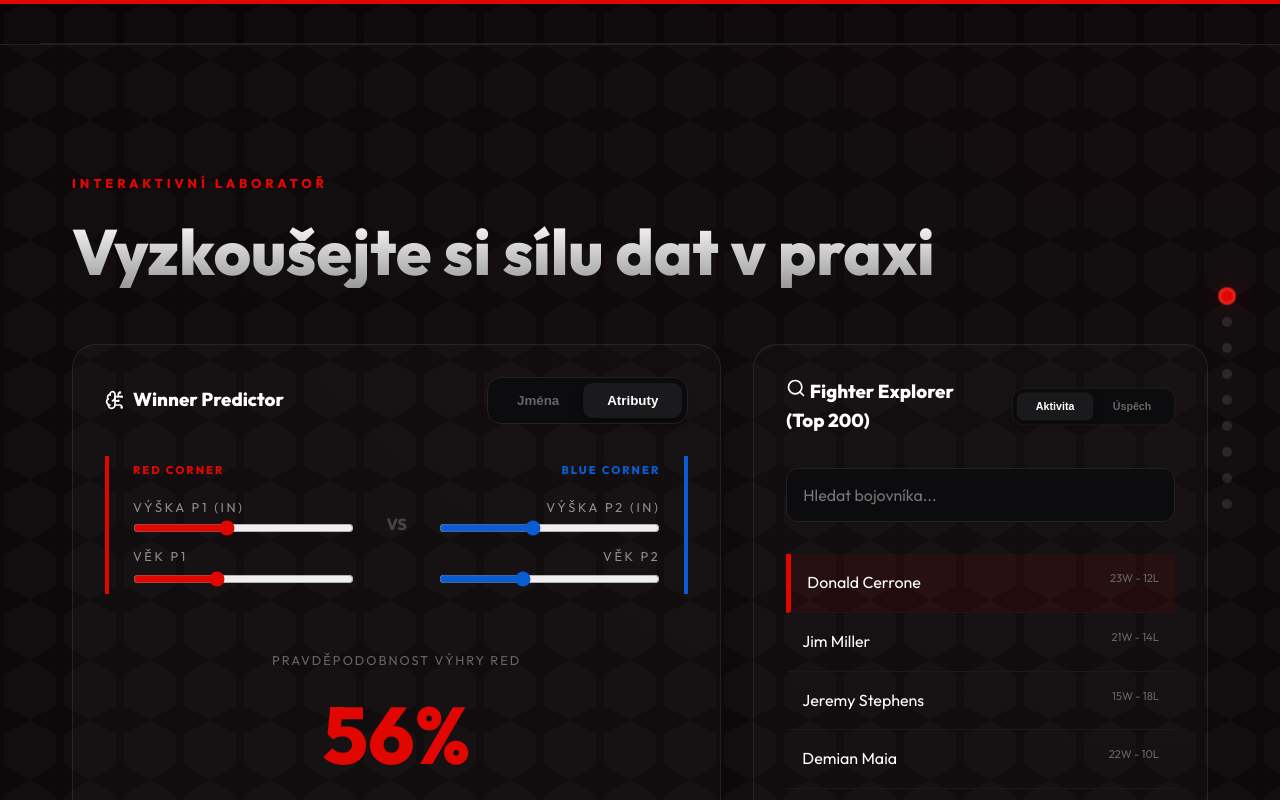
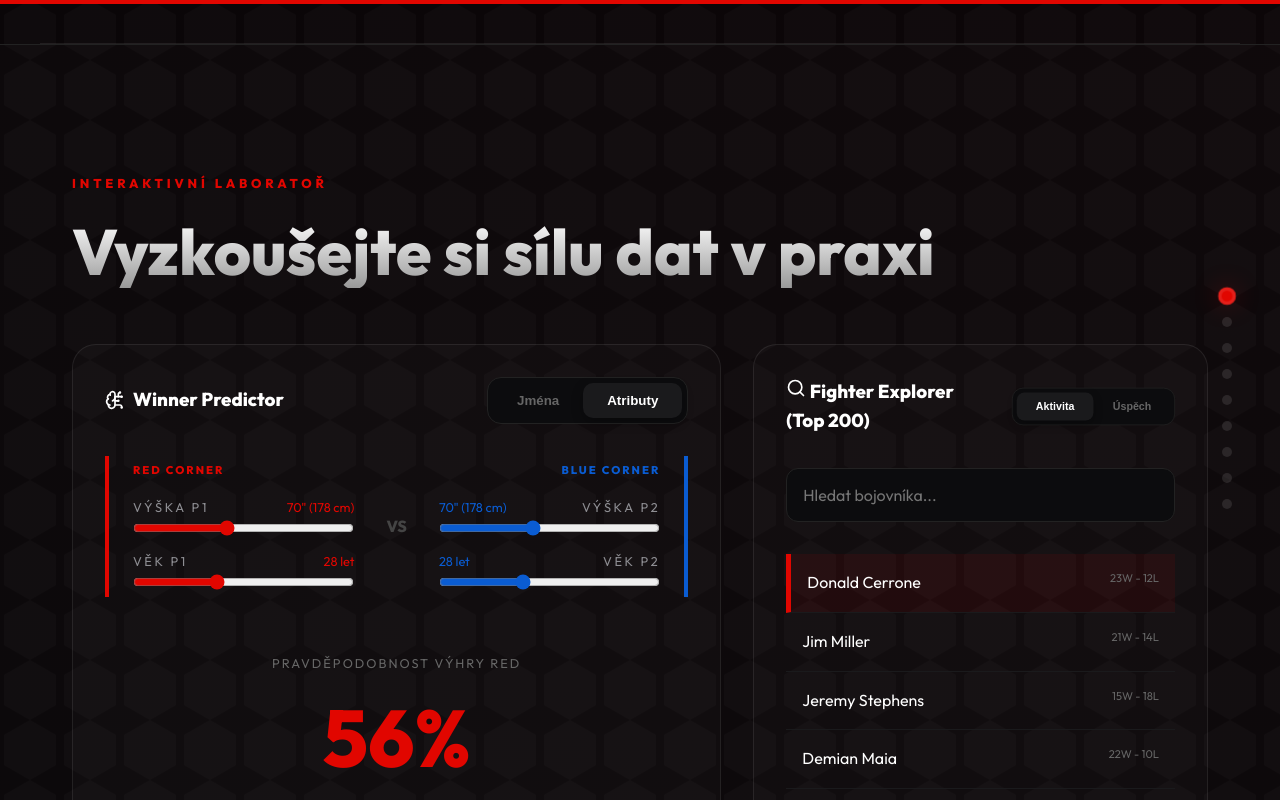
Before and after one commit to Kilitar/CoderslabCourse, a React (Vite) app in the folder dashboard/: page / in a window 1280 px wide. Both pictures are taken after a click on the button "Atributy". Shown: the part 7500-8300 px from the top of the page. Built offline with nearby package versions, Linux system fonts and the light colour scheme.

Commit message:
UI Polish: Add real-time value displays and CM conversion to Winner Predictor sliders

```diff
--- a/dashboard/src/App.jsx
+++ b/dashboard/src/App.jsx
@@ -311,20 +311,34 @@ const App = () => {
                        <div style={{display:'grid', gridTemplateColumns: '1fr auto 1fr', gap:'2rem', alignItems: 'center'}}>
                           <div style={{borderLeft: '4px solid var(--accent-red)', paddingLeft: '1.5rem'}}>
                              <span style={{fontSize: '0.7rem', color: 'var(--accent-red)', fontWeight: 800, letterSpacing: '2px'}}>RED CORNER</span>
-                             <label className="metric-label" style={{marginTop: '1rem', display: 'block'}}>Výška P1 (in)</label>
-                             <input type="range" min="60" max="84" value={attr.p1Height} onChange={(e) => setAttr({...attr, p1Height: e.target.value})} style={{width:'100%', accentColor: 'var(--accent-red)'}} />
+                          <div style={{display:'flex', justifyContent:'space-between', marginTop: '1rem'}}>
+                             <label className="metric-label">Výška P1</label>
+                             <span style={{fontSize:'0.8rem', color:'var(--accent-red)'}}>{attr.p1Height}" ({Math.round(attr.p1Height * 2.54)} cm)</span>
+                          </div>
+                          <input type="range" min="60" max="84" value={attr.p1Height} onChange={(e) => setAttr({...attr, p1Height: e.target.value})} style={{width:'100%', accentColor: 'var(--accent-red)'}} />
+
+                          <div style={{display:'flex', justifyContent:'space-between', marginTop: '0.5rem'}}>
                              <label className="metric-label">Věk P1</label>
-                             <input type="range" min="18" max="45" value={attr.p1Age} onChange={(e) => setAttr({...attr, p1Age: e.target.value})} style={{width:'100%', accentColor: 'var(--accent-red)'}} />
+                             <span style={{fontSize:'0.8rem', color:'var(--accent-red)'}}>{attr.p1Age} let</span>
+                          </div>
+                          <input type="range" min="18" max="45" value={attr.p1Age} onChange={(e) => setAttr({...attr, p1Age: e.target.value})} style={{width:'100%', accentColor: 'var(--accent-red)'}} />
                           </div>
 
                           <div style={{color:'#444', fontWeight: 800}}>VS</div>
 
                           <div style={{borderRight: '4px solid #0a5cd2', paddingRight: '1.5rem', textAlign: 'right'}}>
                              <span style={{fontSize: '0.7rem', color: '#0a5cd2', fontWeight: 800, letterSpacing: '2px'}}>BLUE CORNER</span>
-                             <label className="metric-label" style={{marginTop: '1rem', display: 'block'}}>Výška P2 (in)</label>
-                             <input type="range" min="60" max="84" value={attr.p2Height} onChange={(e) => setAttr({...attr, p2Height: e.target.value})} style={{width:'100%', accentColor: '#0a5cd2'}} />
+                          <div style={{display:'flex', justifyContent:'space-between', marginTop: '1rem', flexDirection: 'row-reverse'}}>
+                             <label className="metric-label">Výška P2</label>
+                             <span style={{fontSize:'0.8rem', color:'#0a5cd2'}}>{attr.p2Height}" ({Math.round(attr.p2Height * 2.54)} cm)</span>
+                          </div>
+                          <input type="range" min="60" max="84" value={attr.p2Height} onChange={(e) => setAttr({...attr, p2Height: e.target.value})} style={{width:'100%', accentColor: '#0a5cd2'}} />
+
+                          <div style={{display:'flex', justifyContent:'space-between', marginTop: '0.5rem', flexDirection: 'row-reverse'}}>
                              <label className="metric-label">Věk P2</label>
-                             <input type="range" min="18" max="45" value={attr.p2Age} onChange={(e) => setAttr({...attr, p2Age: e.target.value})} style={{width:'100%', accentColor: '#0a5cd2'}} />
+                             <span style={{fontSize:'0.8rem', color:'#0a5cd2'}}>{attr.p2Age} let</span>
+                          </div>
+                          <input type="range" min="18" max="45" value={attr.p2Age} onChange={(e) => setAttr({...attr, p2Age: e.target.value})} style={{width:'100%', accentColor: '#0a5cd2'}} />
                           </div>
                        </div>
                     )}
```
